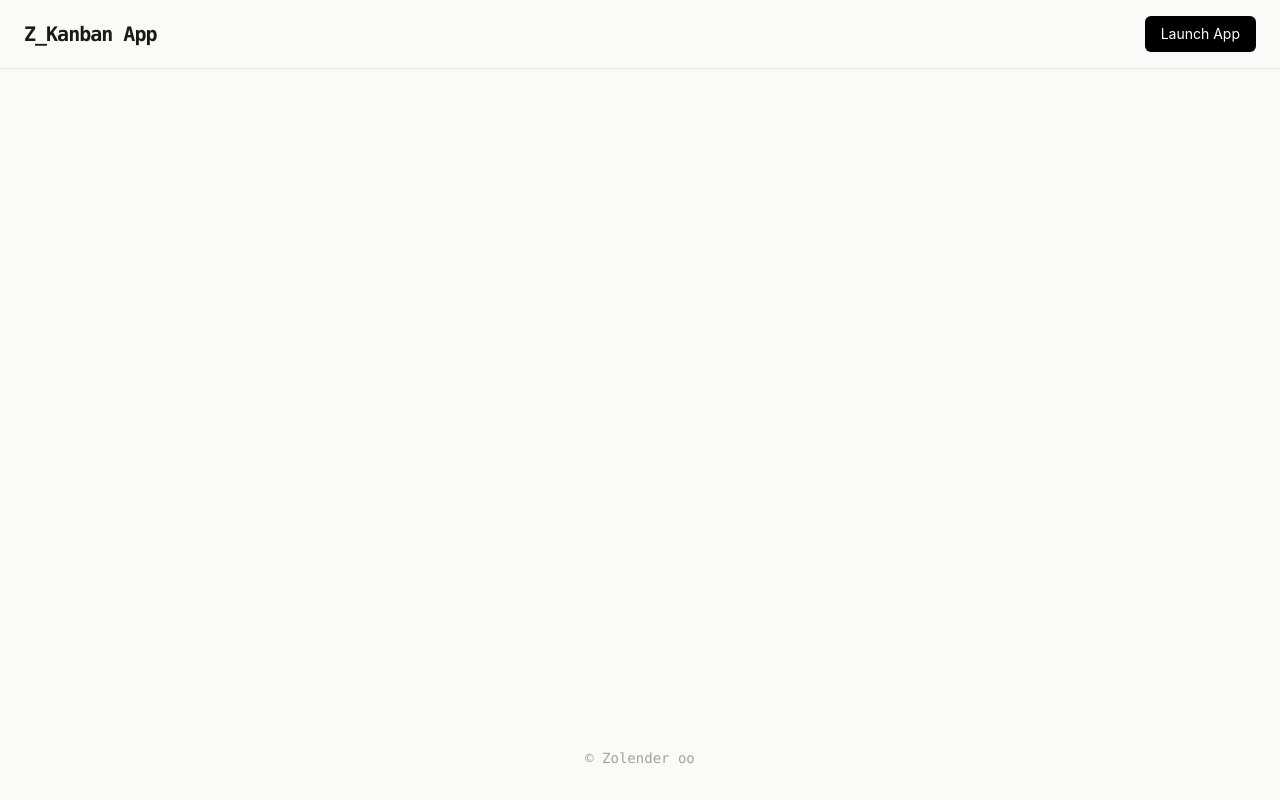
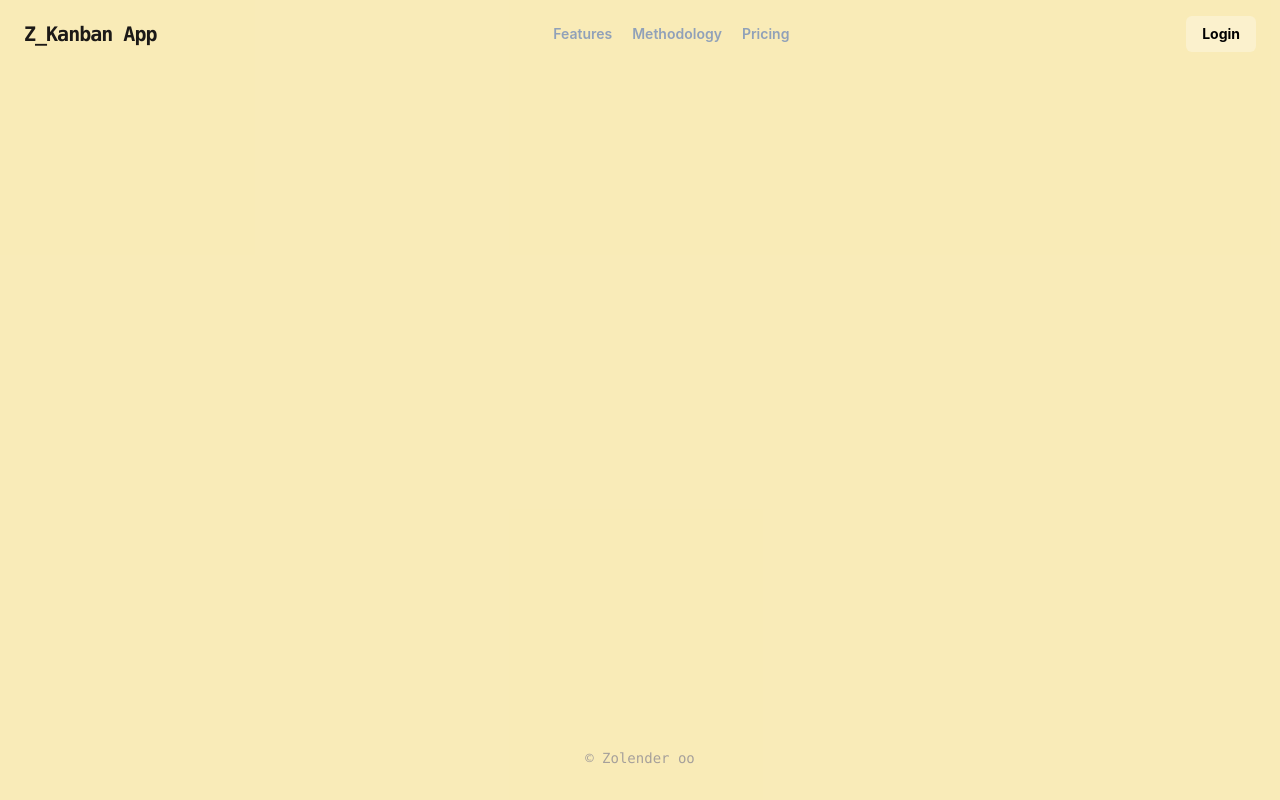
Before and after one commit to Zolender/kanban-app, a React (Vite) app: page / in a window 1280 px wide. Built offline with nearby package versions, Linux system fonts and the light colour scheme.

Commit message:
refactor PublicLayout and RouteLayout: update navbar structure and styles; enhance layout aesthetics

```diff
--- a/src/layouts/PublicLayout.jsx
+++ b/src/layouts/PublicLayout.jsx
@@ -3,13 +3,17 @@ import { Outlet } from "react-router";
 const PublicLayout = () => {
     return (
         <div className="min-h-screen flex flex-col">
-            {/* Sticky Navbar */}
-            <nav className="sticky top-0 z-50 w-full bg-stone-50/80 backdrop-blur-md border-b border-stone-200 px-6 py-4">
+            <nav className="sticky top-0 z-50 w-full px-6 py-4">
                 <div className="max-w-7xl mx-auto flex justify-between items-center">
-                <span className="font-mono font-bold text-xl tracking-tighter">Z_Kanban App</span>
-                <button className="bg-black text-white px-4 py-2 rounded-md text-sm hover:bg-stone-800 transition-colors">
-                    Launch App
-                </button>
+                    <span className="font-mono font-bold text-xl tracking-tighter">Z_Kanban App</span>
+                    <div className="flex justify-center items-center gap-5">
+                        <p className="font-semibold text-sm text-slate-400">Features</p>
+                        <p className="font-semibold text-sm text-slate-400">Methodology</p>
+                        <p className="font-semibold text-sm text-slate-400">Pricing</p>
+                    </div>
+                    <button className="bg-[#ffffff4d] text-black px-4 py-2 rounded-md text-sm font-bold hover:bg-stone-100 hover:cursor-pointer transition-colors">
+                        Login
+                    </button>
                 </div>
             </nav>
 
--- a/src/layouts/RouteLayout.jsx
+++ b/src/layouts/RouteLayout.jsx
@@ -2,7 +2,7 @@ import { Outlet, ScrollRestoration } from "react-router";
 
 const RouteLayout = () => {
     return (
-        <div className="antialiased font-sans text-stone-900 bg-stone-50 selection:bg-sage-200">
+        <div className="antialiased font-sans text-stone-900 bg-[#e9ba0d4b] ">
             <ScrollRestoration/>
 
             <Outlet/>
```
